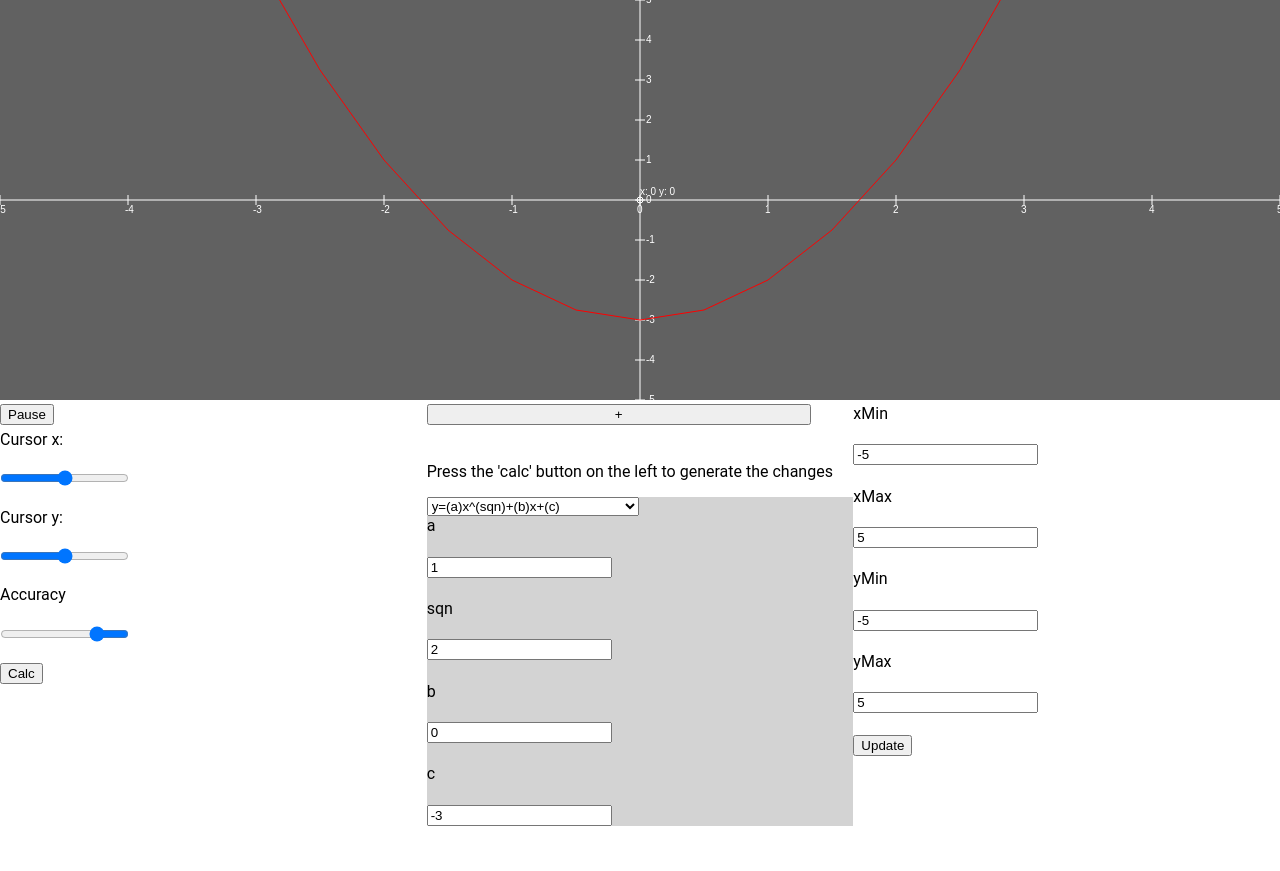
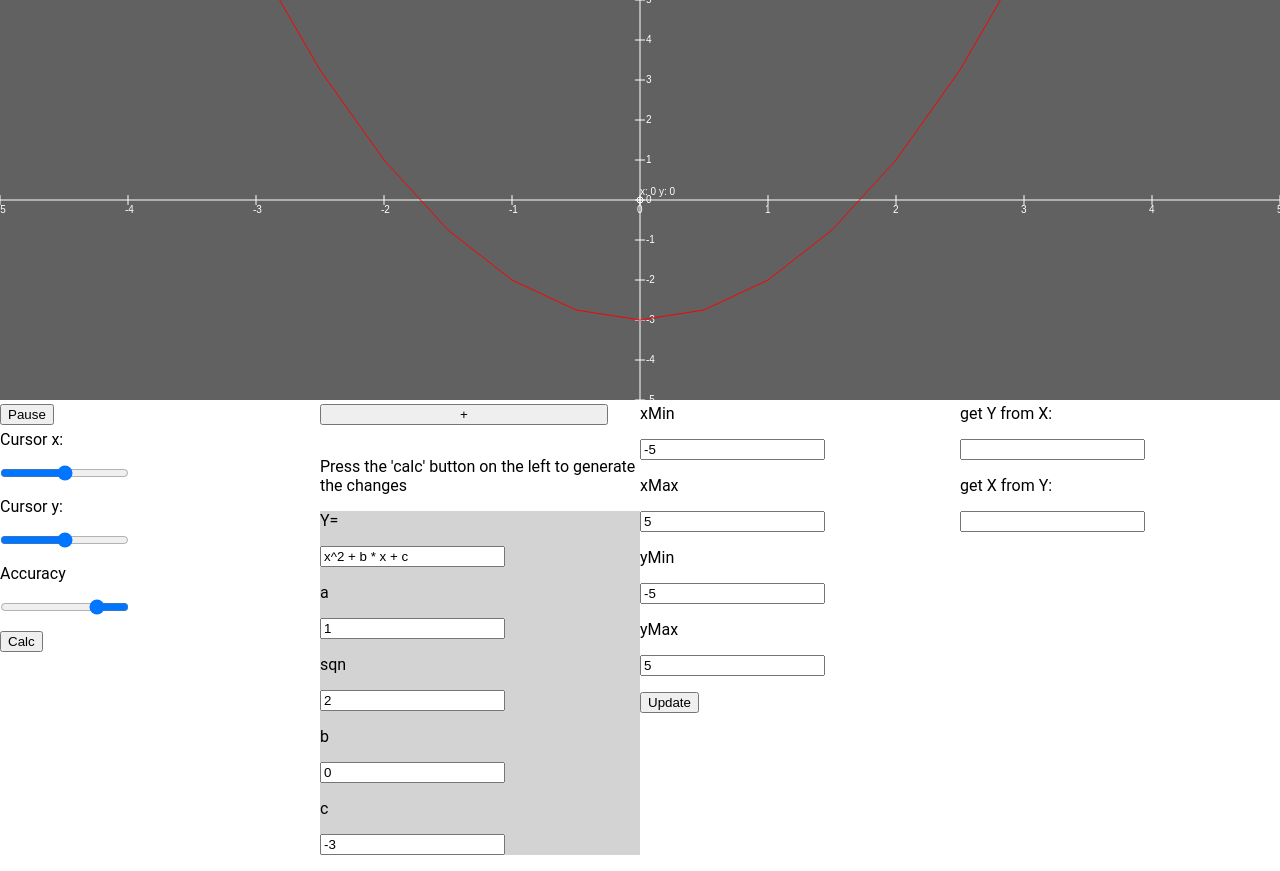
Before and after one commit to Jantje19/GraphViewer, a plain HTML site: page index.html in a window 1280 px wide. Before the commit the page ends 847 px from the top, so only its background shows below. Drawn offline with Linux system fonts and the light colour scheme.

Commit message:
Add files via upload

```diff
--- a/Scripts/main.js
+++ b/Scripts/main.js
@@ -60,6 +60,14 @@ function setup() {
 		evt.target.parentElement.appendChild(div);
 	});
 
+	document.getElementById('x-call').addEventListener('change', evt => {
+
+	});
+
+	document.getElementById('y-call').addEventListener('change', evt => {
+
+	});
+
 	window.addEventListener('keydown', evt => {
 		if (evt.key == 'ArrowUp') {yMin--; yMax--; calc(); evt.preventDefault();}
 		if (evt.key == 'ArrowDown') {yMin++; yMax++; calc(); evt.preventDefault();}
@@ -114,7 +122,11 @@ function calc() {
 		const b = Number(object.querySelector('#b').value);
 		const c = Number(object.querySelector('#c').value);
 		const sqn = Number(object.querySelector('#sqn').value);
-		const formula = Number(object.querySelector('select').value);
+		let formula = object.querySelector('#equation').value;
+
+		formula = formula.replace(/([0-9]+|\w+)\^([0-9]+|\w+)/, 'Math.pow($1, $2)');
+
+		try {eval(formula)} catch(err) {alert(err); formula = 2};
 
 		graphs.push(getPoints(formula, a, b, c, sqn));
 	});
@@ -128,9 +140,11 @@ function getPoints(formula, a, b, c, sqn) {
 		let y = 0;
 		let x = i.map(0, (xMax - xMin), xMin, xMax);
 
-		if (formula == 0) y = a * Math.pow(x, sqn) + b * x + c;
-		else if (formula == 1) y = a * Math.sin(x / sqn) + b * x + c;
-		else y = Math.pow(x, 2) - 3;
+		try {
+			y = eval(formula);
+		} catch(err) {
+			y = 0;
+		}
 
 		const pos = new Vector(x, y).viewPort();
 
--- a/index.html
+++ b/index.html
@@ -36,10 +36,8 @@
 			<p>Press the 'calc' button on the left to generate the changes</p>
 
 			<div>
-				<select>
-					<option value="0">y=(a)x^(sqn)+(b)x+(c)</option>
-					<option value="1">y=(a) * sin(x / sqn) + (b) * x + (c)</option>
-				</select>
+				<label for="equation">Y=</label>
+				<input type="text" id="equation" value="x^2 + b * x + c">
 
 				<label for="a">a</label>
 				<input type="number" name="a" id="a" value="1">
@@ -65,6 +63,13 @@
 			<button id="updateViewport">Update</button>
 		</div>
 
+		<div id="g-solve">
+			get Y from X:
+			<input type="number" id="x-call">
+			get X from Y:
+			<input type="number" id="y-call">
+		</div>
+
 	</div>
 
 </body>
```
